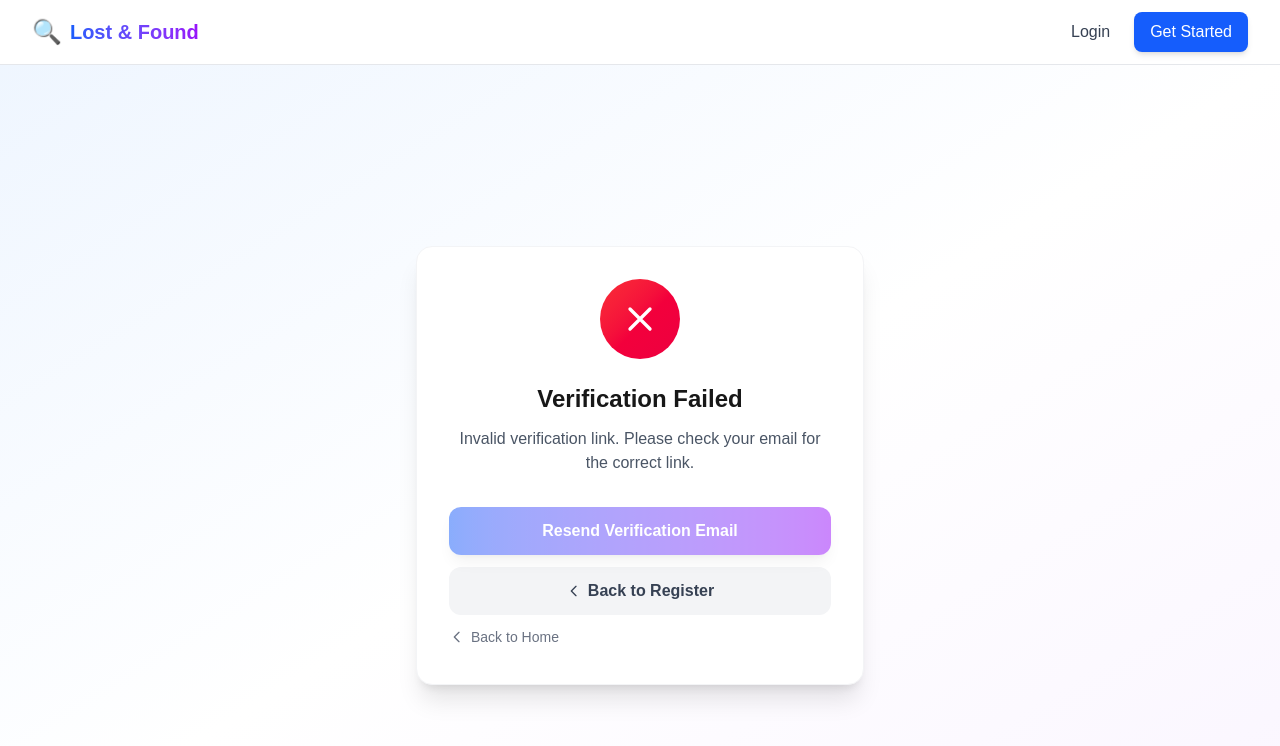
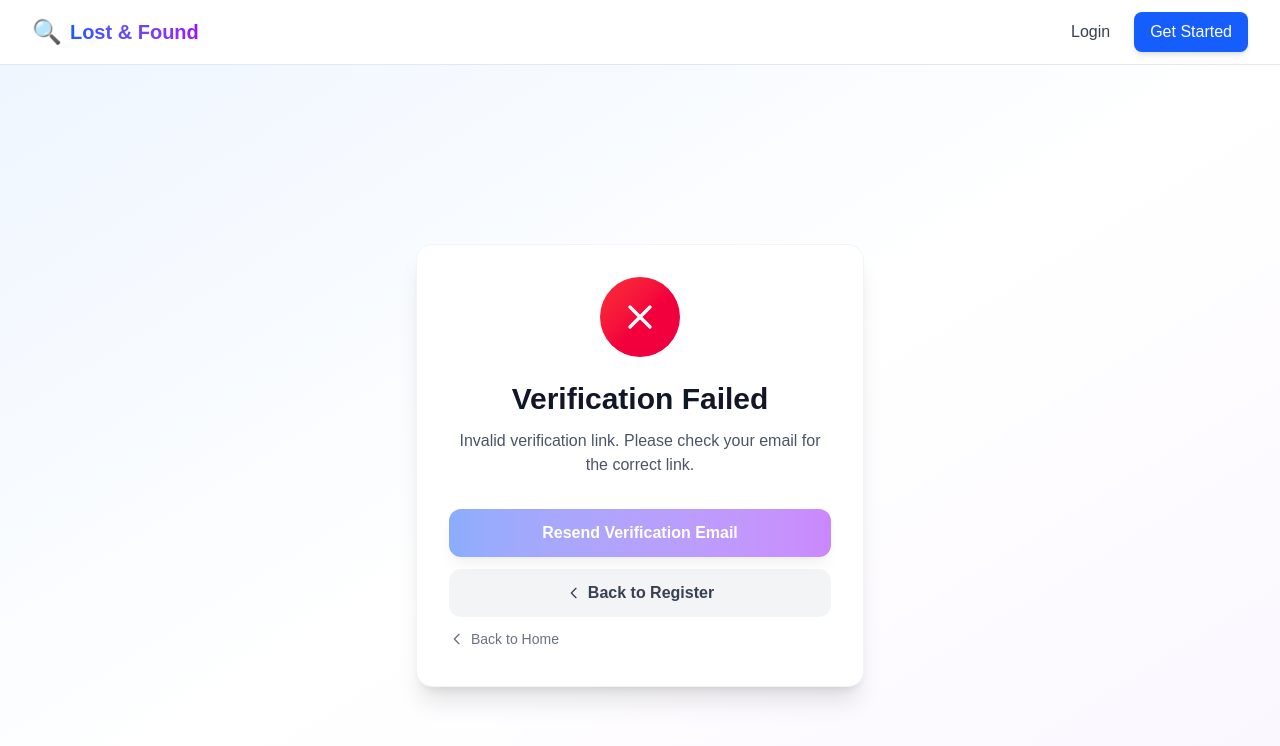
Before and after one commit to andyderis36/lost-found-platform, a Next.js app: page /verify-email in a window 1280 px wide. Shown: the top 746 px of the page. Built offline with nearby package versions, Linux system fonts and the light colour scheme.

Commit message:
verify-email ui fix

```diff
--- a/src/app/verify-email/page.tsx
+++ b/src/app/verify-email/page.tsx
@@ -104,9 +104,9 @@ function VerifyEmailContent() {
           </div>
 
           {/* Title */}
-          <h1 className="text-2xl font-bold text-center mb-3">
+          <h1 className="text-3xl font-bold text-center mb-3 text-gray-900">
             {status === 'loading' && 'Verifying Email...'}
-            {status === 'success' && '✨ Email Verified!'}
+            {status === 'success' && 'Email Verified!'}
             {status === 'already-verified' && '✓ Already Verified'}
             {status === 'error' && 'Verification Failed'}
           </h1>
```
